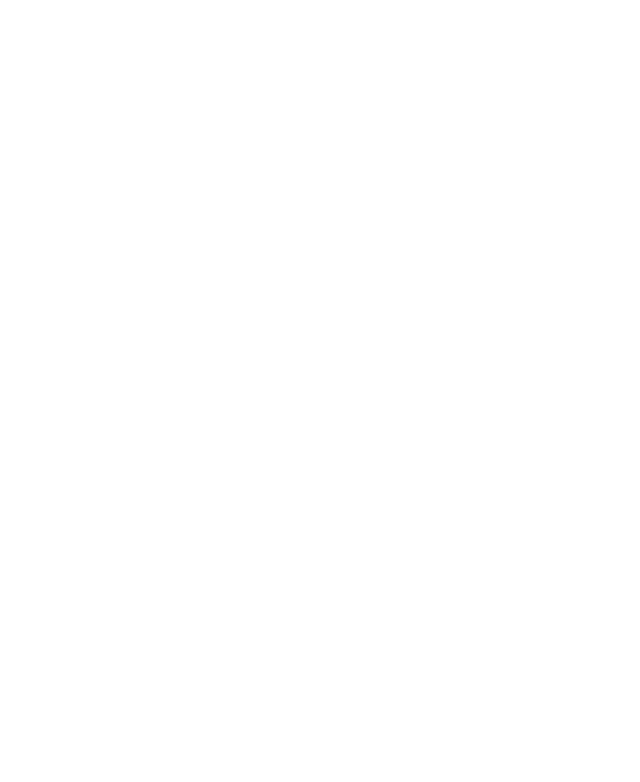
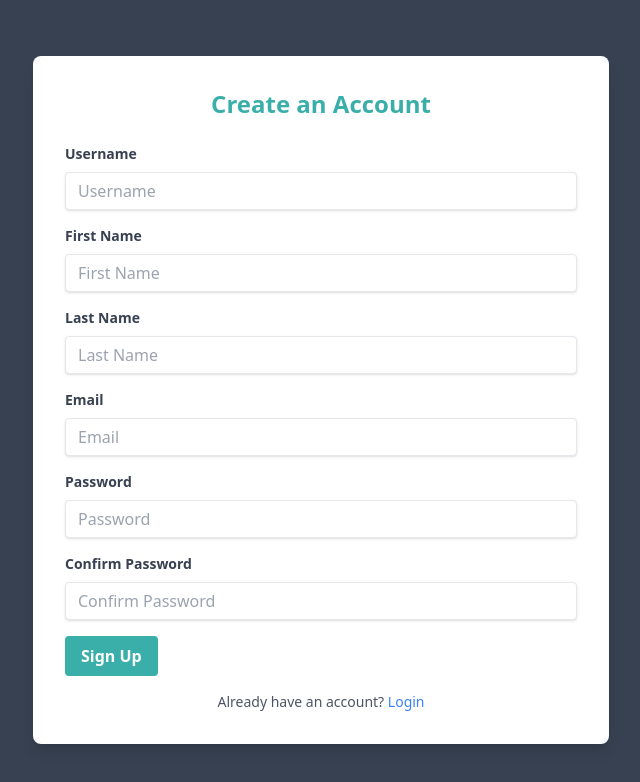
Before and after one commit to 135meherab/SellStream-front-end, a React (Vite) app: page /sign_up in a window 1280 px wide. Before the commit this address had no page. Shown: the top 782 px of the page, without its empty margins (319-959 px from the left). Built offline with nearby package versions, Linux system fonts and the light colour scheme.

Commit message:
[add] navber hover

```diff
--- a/src/App.jsx
+++ b/src/App.jsx
@@ -5,6 +5,7 @@
 import { ToastContainer } from 'react-toastify';
 import 'react-toastify/dist/ReactToastify.css';
 import Home from './Components/Home/Home';
+import SignUp from './Components/sign_up';
 
 
 
@@ -14,7 +15,10 @@
       <>
       <ToastContainer/>
       <Routes>
+
+
       <Route path="/" element={<Home />}/>
+      <Route path="/sign_up/" element={<SignUp />}/>
       <Route path="/login" element={<Login />}/>
       <Route path="/dashboard/*" element={ <PrivateRoute><DashboardPage /></PrivateRoute> }/>
       </Routes>
--- a/src/Components/Home/Footer.jsx
+++ b/src/Components/Home/Footer.jsx
@@ -6,23 +6,23 @@
 const Footer = () => {
   return (
     <footer>
-  <div class="footer-container">
-    <div class="footer-section logo-section">
-      <img src={logo} alt="Logo" class="logo" />
+  <div className="footer-container">
+    <div className="footer-section logo-section">
+      <img src={logo} alt="Logo" className="logo" />
       <p>Lorem ipsum dolor sit amet consectetur adipisicing elit. Ut, nisi repudiandae sunt molestias et minima optio beatae asperiores? Tempore assumenda temporibus ab nihil iusto possimus earum molestias accusamus voluptas dolore.</p>
     </div>
-    <div class="footer-section quick-links">
+    <div className="footer-section quick-links">
       <h3>Quick Links</h3>
       <ul>
         <li><a href="#">Home</a></li>
         <li><a href="#">Pricing</a></li>
       </ul>
     </div>
-    <div class="footer-section contact">
+    <div className="footer-section contact">
       <h3>Contact Us</h3>
       <p>Email: <a href="mailto:team.hexabit@gmail.com">team.hexabit@gmail.com</a></p>
       <p>Phone: <a href="tel:017********">017********</a></p>
-      <div class="social-media">
+      <div className="social-media">
         <a href="#"><img src={fb} alt="Facebook" /></a>
         <a href="#"><img src={instagram} alt="Instagram" /></a>
         <a href="#"><img src={linkedin} alt="LinkedIn" /></a>
--- a/src/Components/Home/Navbar.jsx
+++ b/src/Components/Home/Navbar.jsx
@@ -11,15 +11,15 @@
     <nav className="colour  p-4 flex justify-between items-center">
       {/* Left Side */}
       <div className="flex left-side items-center">
-        <img src={logo} alt="Logo" className="nav-logo h-8 w-8 mr-2" />
-        <a href="#" className="text-black mr-4 ">Home</a>
-        <a href="#" className="text-black mr-4 ">Pricing</a>
+        <a className="nav-logo h-8 w-12 mr-5" href=""><img src={logo} alt="Logo"  /></a>
+        <a href="#" className="home text-black mr-6 ">Home</a>
+        <a href="#" className="pricing text-black mr-6 ">Pricing</a>
       </div>
 
       {/* Right Side */}
       <div className="flex right-side items-center">
-        <a href="/login" className="text-black mr-4 ">Login</a>
-        <a href="#" className="signup text-black px-4 py-2  ">Sign in</a>
+        <a href="/login" className="login text-black  mr-4 ">Login</a>
+        <a href="/sign_up" className="signup text-black px-4 py-2  ">Sign Up</a>
       </div>
     </nav>
 
--- a/src/Components/css/landpage.css
+++ b/src/Components/css/landpage.css
@@ -9,28 +9,40 @@
     left: 0;
     right: 0;
     z-index: 1000;
-    background-color: #F6F6F2 !important;
+    background-color: #3AAFA9 !important;
   }
 
-  .nav-logo {
-    width: 50px;
-  }
+
 
   .left-side {
-    margin-left: 373px;
+    margin-left: 370px;
   }
   .right-side{
-    margin-right: 373px;
+    margin-right: 355px;
   }
 
   nav a {
     font-weight: 700;
 }
+.home:hover{
+  background-color: #F6F6F2;
+  border-radius: 10px;
+  padding: 7px 10px 7px 10px;
+}
+.pricing:hover{
+  background-color: #F6F6F2;
+  border-radius: 10px;
+  padding: 7px 10px 7px 10px;
+}
+  .login:hover{
+    background-color: #F6F6F2;
+    border-radius: 10px;
+    padding: 7px 10px 7px 10px;
+  }
+  .signup:hover{
+    background-color: #F6F6F2;
+    border-radius: 10px;
 
-  .signup {
-    background-color: #3AAFA9;
-    border-radius: 10px;
-    padding: 6px;
   }
 
   @media only screen and (max-width: 1100px) {
--- a/src/Components/modals/UserModal.jsx
+++ b/src/Components/modals/UserModal.jsx
@@ -11,7 +11,7 @@
   const [password, setPassword] = useState('');
   const [confirmPassword, setConfirmPassword] = useState('');
 
-
+z
 
 const handleSubmit = async(e) => {
 
--- /dev/null
+++ b/src/Components/sign_up.jsx
@@ -0,0 +1,191 @@
+
+import React, { useState, useEffect } from 'react';
+import { useAddUserMutation } from '../features/user/userApi';
+import { useNavigate } from 'react-router-dom';
+import { toast } from 'react-toastify';
+import 'react-toastify/dist/ReactToastify.css';
+import { Link } from 'react-router-dom'; // Import Link from React Router
+
+const SignUp = () => {
+  const [username, setUsername] = useState('');
+  const [firstName, setFirstName] = useState('');
+  const [lastName, setLastName] = useState('');
+  const [email, setEmail] = useState('');
+  const [password, setPassword] = useState('');
+  const [confirm_password, setConfirmPassword] = useState('');
+  const [error, setError] = useState('');
+
+  const [addUser, { isLoading, error: responseError }] = useAddUserMutation();
+  const navigate = useNavigate(); // Include navigate for navigation
+
+  useEffect(() => {
+    if (responseError) {
+      setError(responseError.data.error);
+    }
+  }, [responseError]);
+
+  const handleSubmit = async (e) => {
+    e.preventDefault();
+
+    if (password !== confirm_password) {
+      setError('Passwords do not match');
+      toast.error('Passwords do not match');
+      return;
+    }
+
+    const newUser = {
+      username: username,
+      first_name: firstName,
+      last_name: lastName,
+      email: email,
+      password: password,
+      confirm_password: confirm_password
+    };
+
+
+    try {
+      await addUser(newUser).unwrap();
+
+      toast.success('Registration successful. Check your mail for confirmation');
+      setError('');
+      navigate('/login'); // Navigate to login page after successful signup
+    } catch (err) {
+        setError(err.data?.error || 'An error occurred');
+        toast.error(err.data?.error || 'An error occurred');
+    }
+  };
+
+  return (
+    <div className="bg-gray-700 flex items-center justify-center min-h-screen">
+      <div className="bg-white p-8 rounded-lg shadow-lg w-full max-w-xl">
+        <h2 className="text-2xl font-bold mb-6 text-primary text-center">
+          Create an Account
+        </h2>
+        {error && <p className="text-red-500 text-sm text-center">{error}</p>} {/* Display error */}
+        <form onSubmit={handleSubmit}>
+          <div className="mb-4">
+            <label
+              className="block text-gray-700 text-sm font-bold mb-2"
+              htmlFor="username"
+            >
+              Username
+            </label>
+            <input
+              className="shadow appearance-none border rounded w-full py-2 px-3 text-gray-700 leading-tight focus:outline-none focus:shadow-outline"
+              id="username"
+              type="text"
+              placeholder="Username"
+              value={username}
+              onChange={(e) => setUsername(e.target.value)}
+              required
+            />
+          </div>
+          <div className="mb-4">
+            <label
+              className="block text-gray-700 text-sm font-bold mb-2"
+              htmlFor="firstname"
+            >
+              First Name
+            </label>
+            <input
+              className="shadow appearance-none border rounded w-full py-2 px-3 text-gray-700 leading-tight focus:outline-none focus:shadow-outline"
+              id="firstname"
+              type="text"
+              placeholder="First Name"
+              value={firstName}
+              onChange={(e) => setFirstName(e.target.value)}
+              required
+            />
+          </div>
+          <div className="mb-4">
+            <label
+              className="block text-gray-700 text-sm font-bold mb-2"
+              htmlFor="lastname"
+            >
+              Last Name
+            </label>
+            <input
+              className="shadow appearance-none border rounded w-full py-2 px-3 text-gray-700 leading-tight focus:outline-none focus:shadow-outline"
+              id="lastname"
+              type="text"
+              placeholder="Last Name"
+              value={lastName}
+              onChange={(e) => setLastName(e.target.value)}
+              required
+            />
+          </div>
+          <div className="mb-4">
+            <label
+              className="block text-gray-700 text-sm font-bold mb-2"
+              htmlFor="email"
+            >
+              Email
+            </label>
+            <input
+              className="shadow appearance-none border rounded w-full py-2 px-3 text-gray-700 leading-tight focus:outline-none focus:shadow-outline"
+              id="email"
+              type="email"
+              placeholder="Email"
+              value={email}
+              onChange={(e) => setEmail(e.target.value)}
+              required
+            />
+          </div>
+          <div className="mb-4">
+            <label
+              className="block text-gray-700 text-sm font-bold mb-2"
+              htmlFor="password"
+            >
+              Password
+            </label>
+            <input
+              className="shadow appearance-none border rounded w-full py-2 px-3 text-gray-700 leading-tight focus:outline-none focus:shadow-outline"
+              id="password"
+              type="password"
+              placeholder="Password"
+              value={password}
+              onChange={(e) => setPassword(e.target.value)}
+              required
+            />
+          </div>
+          <div className="mb-4">
+            <label
+              className="block text-gray-700 text-sm font-bold mb-2"
+              htmlFor="confirm-password"
+            >
+              Confirm Password
+            </label>
+            <input
+              className="shadow appearance-none border rounded w-full py-2 px-3 text-gray-700 leading-tight focus:outline-none focus:shadow-outline"
+              id="confirm-password"
+              type="password"
+              placeholder="Confirm Password"
+              value={confirm_password}
+              onChange={(e) => setConfirmPassword(e.target.value)}
+              required
+            />
+          </div>
+          <div className="flex items-center justify-between">
+            <button
+              className="bg-primary text-white font-bold py-2 px-4 rounded focus:outline-none focus:shadow-outline"
+              type="submit"
+              disabled={isLoading}
+            >
+              Sign Up
+            </button>
+          </div>
+          <div className="mt-4 text-center">
+            <p className="text-gray-600 text-sm">
+              Already have an account?{' '}
+              <Link to="/login" className="text-blue-500">
+                Login
+              </Link>
+            </p>
+          </div>
+        </form>
+      </div>
+    </div>
+  );
+};
+
+export default SignUp;
```
